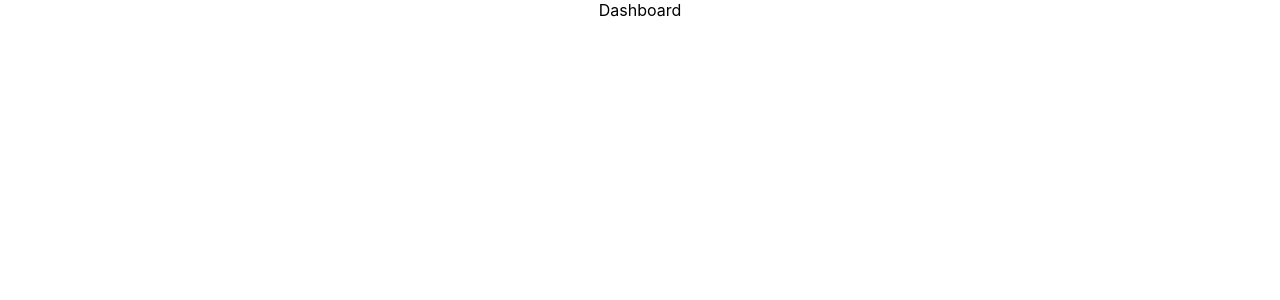
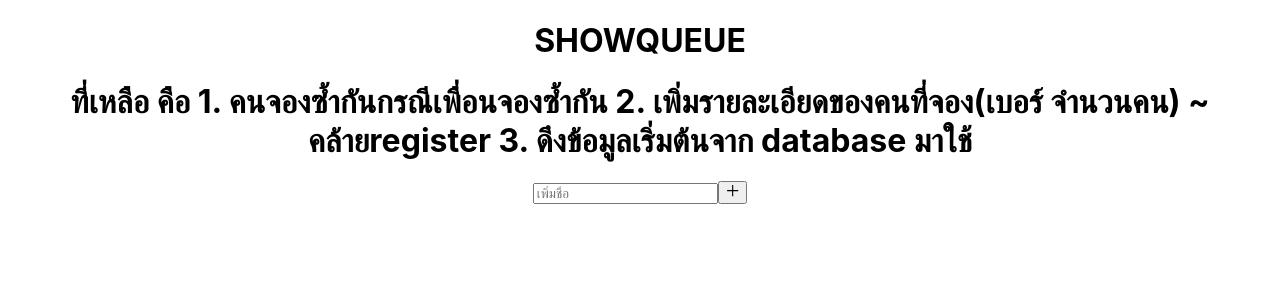
Before and after one commit to patkamon/exceed-coffee-front, a React (Create React App) app: page /dashboard in a window 1280 px wide. Shown: the top 300 px of the page. Built offline with nearby package versions, Linux system fonts and the light colour scheme.

Commit message:
todo dashboard

```diff
--- a/package.json
+++ b/package.json
@@ -9,6 +9,7 @@
     "axios": "^0.26.0",
     "react": "^17.0.2",
     "react-dom": "^17.0.2",
+    "react-icons": "^4.3.1",
     "react-router-dom": "^6.2.1",
     "react-scripts": "5.0.0",
     "web-vitals": "^2.1.4"
--- /dev/null
+++ b/src/components/AddTodoForm.js
@@ -0,0 +1,23 @@
+import React from 'react'
+import { GrAdd } from 'react-icons/gr'
+const AddTodoForm = ({ todo, onAddFormSubmit, onAddInputChange }) => {
+  console.log(todo)
+  return (
+    <div>
+      <form onSubmit={onAddFormSubmit}>
+        <input
+          type="text"
+          name="todo"
+          placeholder="เพิ่มชื่อ"
+          value={todo}
+          onChange={onAddInputChange}
+        />
+        <button type="submit">
+          <GrAdd />
+        </button>
+      </form>
+    </div>
+  )
+}
+
+export default AddTodoForm
--- /dev/null
+++ b/src/components/EditForm.js
@@ -0,0 +1,31 @@
+import React from 'react'
+import { AiOutlineCheck, AiOutlineClose } from 'react-icons/ai'
+const EditForm = ({
+  currentTodo,
+  setIsEditing,
+  onEditInputChange,
+  onEditFormSubmit,
+}) => {
+  return (
+    <form onSubmit={onEditFormSubmit}>
+      <h2>แก้ไขคิว</h2>
+      <label htmlFor="editTodo">แก้ไขรายละเอียด </label>
+      <input
+        type="text"
+        name="editTodo"
+        placeholder="Edit todo"
+        value={currentTodo.text}
+        onChange={onEditInputChange}
+      />
+
+      <button type="submit">
+        <AiOutlineCheck />
+      </button>
+      <button onClick={() => setIsEditing(false)}>
+        <AiOutlineClose />
+      </button>
+    </form>
+  )
+}
+
+export default EditForm
--- /dev/null
+++ b/src/components/TodoItem.js
@@ -0,0 +1,23 @@
+import React from 'react'
+import { GrEdit } from 'react-icons/gr'
+import { MdRemove } from 'react-icons/md'
+import { BiDetail } from 'react-icons/bi'
+const TodoItem = ({ todo, onEditClick, onDeleteClick }) => {
+  return (
+    <li key={todo.id}>
+      {todo.text}{' '}
+      <button onClick={() => onEditClick(todo)}>
+        <GrEdit />
+      </button>
+      <button onClick={() => onDeleteClick(todo.id)}>
+        <MdRemove />
+      </button>
+      <button>
+        {' '}
+        <BiDetail />{' '}
+      </button>
+    </li>
+  )
+}
+
+export default TodoItem
--- a/src/pages/Dashboard.js
+++ b/src/pages/Dashboard.js
@@ -1,8 +1,118 @@
-import React from 'react'
+import { useState, useEffect } from 'react'
+import TodoItem from '../components/TodoItem'
+import EditForm from '../components/EditForm'
+import AddTodoForm from '../components/AddTodoForm'
 
 const Dashboard = () => {
+  const [todos, setTodos] = useState(() => {
+    const savedTodos = localStorage.getItem('todos')
+
+    if (savedTodos) {
+      return JSON.parse(savedTodos)
+    } else {
+      return []
+    }
+  })
+  const [todo, setTodo] = useState('')
+  const [isEditing, setIsEditing] = useState(false)
+  const [currentTodo, setCurrentTodo] = useState({})
+
+  function handleEditInputChange(e) {
+    setCurrentTodo({ ...currentTodo, text: e.target.value })
+    console.log('Current Todo ', currentTodo)
+  }
+
+  useEffect(() => {
+    localStorage.setItem('todos', JSON.stringify(todos))
+  }, [todos])
+
+  function handleInputChange(e) {
+    setTodo(e.target.value)
+  }
+
+  function handleFormSubmit(e) {
+    e.preventDefault()
+
+    if (todo !== '') {
+      setTodos([
+        ...todos,
+        {
+          id: todos.length + 1,
+          text: todo.trim(),
+        },
+      ])
+    }
+
+    setTodo('')
+  }
+
+  function handleDeleteClick(id) {
+    const removeItem = todos.filter((todo) => {
+      return todo.id !== id
+    })
+
+    setTodos(removeItem)
+  }
+
+  function handleEditClick(todo) {
+    setIsEditing(true)
+    setCurrentTodo({ ...todo })
+  }
+
+  function handleUpdateTodo(id, updatedTodo) {
+    const updatedItem = todos.map((todo) => {
+      return todo.id === id ? updatedTodo : todo
+    })
+
+    setIsEditing(false)
+    setTodos(updatedItem)
+  }
+
+  function handleEditFormSubmit(e) {
+    e.preventDefault()
+
+    handleUpdateTodo(currentTodo.id, currentTodo)
+  }
+  function handleDetailClick(todo) {}
+  console.log(todos)
+
   return (
-    <div>Dashboard</div>
+    <div
+      className="Dashboard
+  "
+    >
+      <h1>SHOWQUEUE</h1>
+      <h1>
+        {' '}
+        ที่เหลือ คือ 1. คนจองซ้ำกันกรณีเพื่อนจองซ้ำกัน 2.
+        เพิ่มรายละเอียดของคนที่จอง(เบอร์ จำนวนคน) ~ คล้ายregister 3.
+        ดึงข้อมูลเริ่มต้นจาก database มาใช้{' '}
+      </h1>
+      {isEditing ? (
+        <EditForm
+          currentTodo={currentTodo}
+          setIsEditing={setIsEditing}
+          onEditInputChange={handleEditInputChange}
+          onEditFormSubmit={handleEditFormSubmit}
+        />
+      ) : (
+        <AddTodoForm
+          todo={todo}
+          onAddFormSubmit={handleFormSubmit}
+          onAddInputChange={handleInputChange}
+        />
+      )}
+
+      <ul className="todo-list">
+        {todos.map((todo) => (
+          <TodoItem
+            todo={todo}
+            onEditClick={handleEditClick}
+            onDeleteClick={handleDeleteClick}
+          />
+        ))}
+      </ul>
+    </div>
   )
 }
 
```
Also changed, not shown: src/App.js (+11 -16 lines), src/service/queue.js (added, +8 -0 lines), 2 other files (tests, documents, lock files or other folders).
